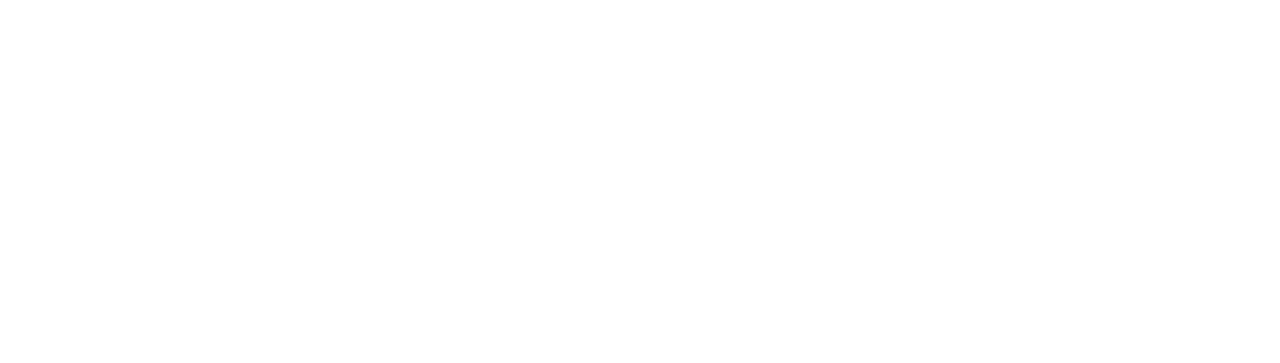
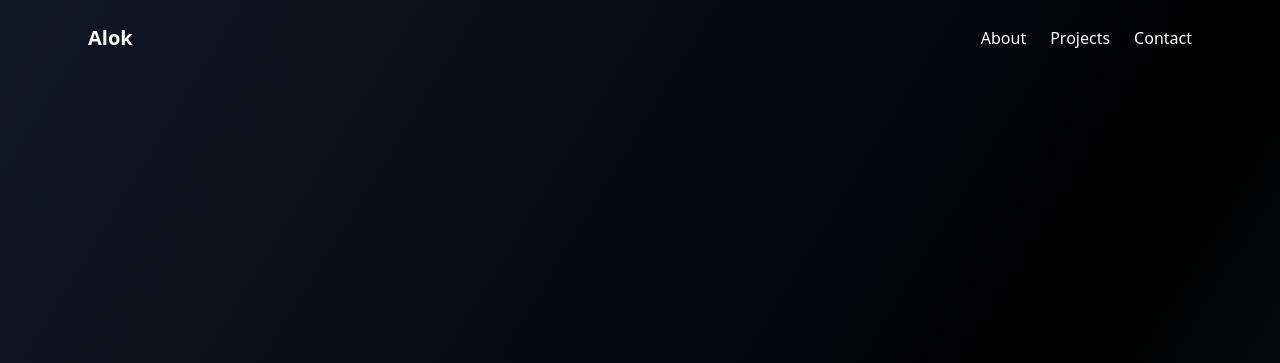
Before and after one commit to AlokKumarRawat/Portfolio, a website: page index.html in a window 1280 px wide. Shown: the top 363 px of the page. Drawn offline with nearby package versions, Linux system fonts and the light colour scheme.

Commit message:
Update index.html

```diff
--- a/index.html
+++ b/index.html
@@ -9,7 +9,7 @@
     <script src="https://cdn.tailwindcss.com"></script>
   </head>
 
-  <body class="bg-linear-to-br from-gray-900 via-black to-gray-800 text-white">
+  <body class="bg-gradient-to-br from-gray-900 via-black to-gray-800 text-white">
     <!-- NAVBAR -->
     <nav class="flex justify-between items-center p-6 max-w-6xl mx-auto">
       <h1 class="text-xl font-bold">Alok</h1>
```
